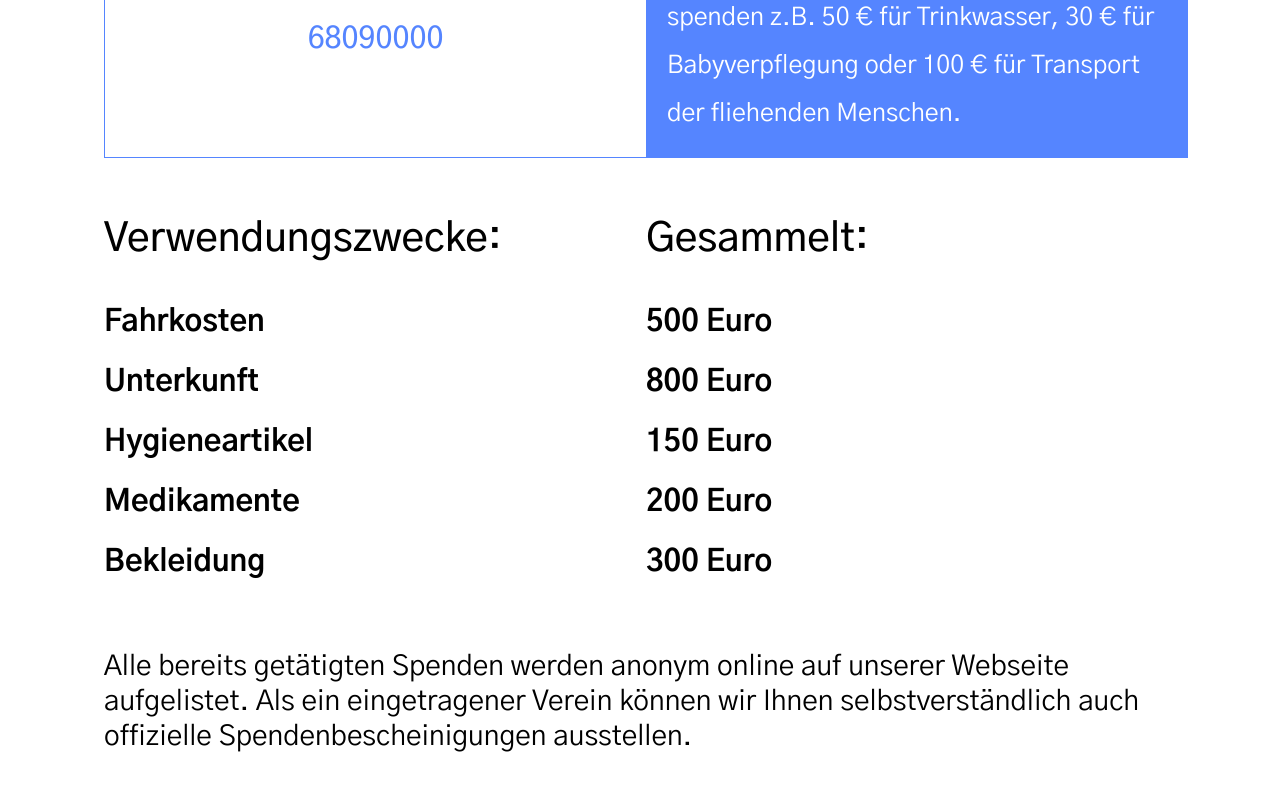
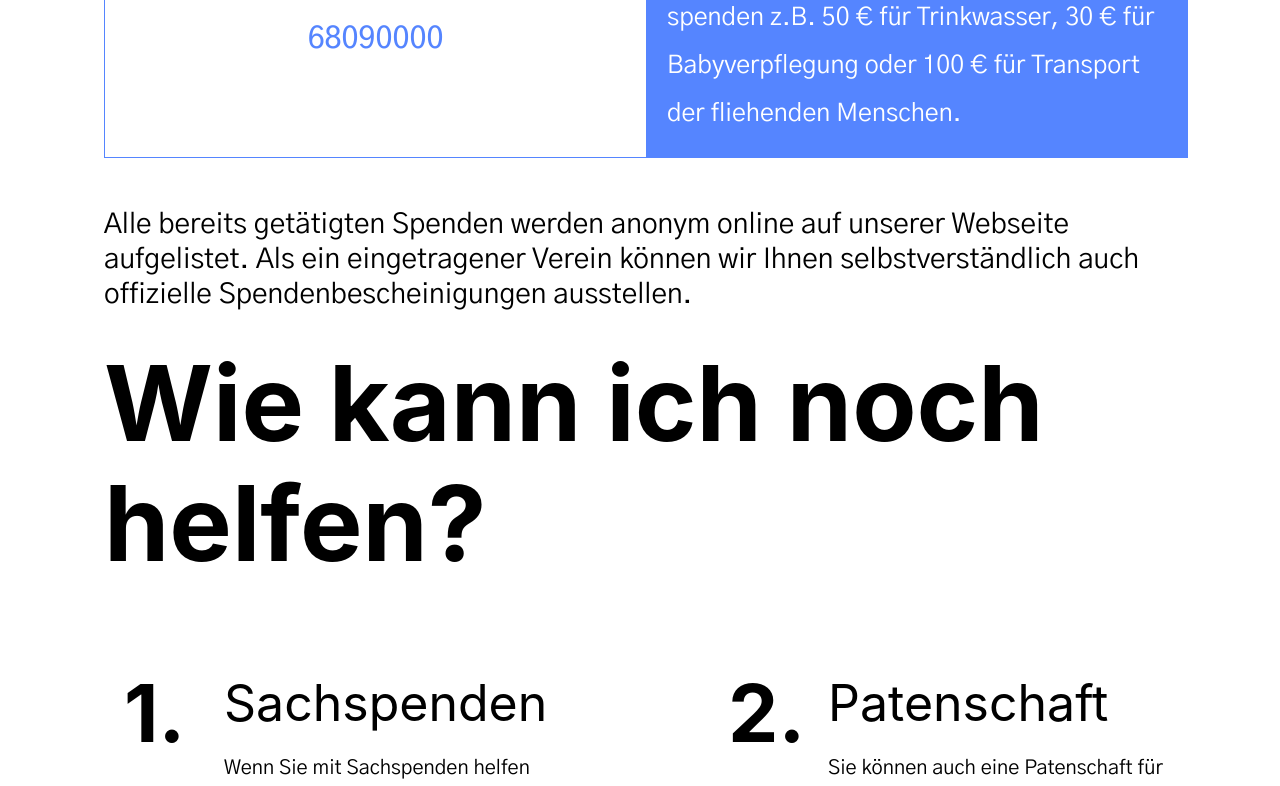
Before and after one commit to d-natallia/Satoka, a React (Create React App) app: page / in a window 1280 px wide. Shown: the part 2604-3390 px from the top of the page. Built offline with nearby package versions, Linux system fonts and the light colour scheme.

Commit message:
add: remove money amount values

```diff
--- a/src/layouts/Ukraine/ukraine.js
+++ b/src/layouts/Ukraine/ukraine.js
@@ -12,10 +12,6 @@ import {
   BlockContainer,
   BlockBlank,
   BlockFilled,
-  ListContainer,
-  ListItem,
-  ListTitle,
-  ListText,
   ReasonsWrapper,
   ReasonContainer,
   ReasonContainerRow,
@@ -23,23 +19,6 @@ import {
   ReasonContainerTitle,
   ReasonContainerText,
 } from "./ukraine.styles";
-
-const LIST = [
-  {
-    title: "Verwendungszwecke",
-    text: [
-      "Fahrkosten",
-      "Unterkunft",
-      "Hygieneartikel",
-      "Medikamente",
-      "Bekleidung",
-    ],
-  },
-  {
-    title: "Gesammelt",
-    text: ["500 Euro", "800 Euro", "150 Euro", "200 Euro", "300 Euro"],
-  },
-];
 
 const REASONS = [
   {
@@ -112,16 +91,6 @@ export const Ukraine = () => (
           </p>
         </BlockFilled>
       </BlockContainer>
-      <ListContainer>
-        {LIST.map(({ title, text }) => (
-          <ListItem>
-            <ListTitle>{title}:</ListTitle>
-            {text.map((text) => (
-              <ListText>{text}</ListText>
-            ))}
-          </ListItem>
-        ))}
-      </ListContainer>
       <MainText>
         Alle bereits getätigten Spenden werden anonym online auf unserer
         Webseite aufgelistet. Als ein eingetragener Verein können wir Ihnen
--- a/src/layouts/Ukraine/ukraine.styles.js
+++ b/src/layouts/Ukraine/ukraine.styles.js
@@ -94,11 +94,13 @@ export const MainText = styled(Text)`
 export const BlockContainer = styled.div`
   display: flex;
   flex: 1 1;
+  margin-bottom: 50px;
 
   ${SCREEN_QUERIES.small} {
     flex-direction: column;
     justify-content: center;
     align-items: center;
+    margin-bottom: 30px;
   }
 `;
 
@@ -107,6 +109,7 @@ export const BlockBlank = styled.div`
   flex-direction: column;
   flex: 1;
   border: 1px solid #5585ff;
+  box-sizing: border-box;
   justify-content: center;
   align-items: center;
   padding: 92px 84px;
@@ -138,7 +141,7 @@ export const BlockBlank = styled.div`
   }
 
   ${SCREEN_QUERIES.small} {
-    max-width: 370px;
+    max-width: 410px;
 
     & p {
       font-size: 20px;
@@ -186,78 +189,6 @@ export const BlockFilled = styled.div`
       font-size: 16px;
       line-height: 20px;
     }
-  }
-`;
-
-export const ListContainer = styled.div`
-  display: flex;
-  flex: 1 1;
-  justify-content: center;
-  align-items: center;
-  margin-top: 50px;
-  margin-bottom: 50px;
-
-  ${SCREEN_QUERIES.small} {
-    margin-top: 30px;
-    margin-bottom: 30px;
-  }
-`;
-
-export const ListItem = styled.div`
-  display: flex;
-  flex: 1;
-  flex-direction: column;
-
-  ${SCREEN_QUERIES.small} {
-    max-width: 185px;
-  }
-`;
-
-export const ListTitle = styled(Text)`
-  font-family: "Gothic A1";
-  font-weight: 500;
-  font-size: 50px;
-  line-height: 62px;
-  color: #000;
-  margin-bottom: 30px;
-
-  ${SCREEN_QUERIES.large} {
-    font-size: 40px;
-  }
-
-  ${SCREEN_QUERIES.medium} {
-    line-height: 40px;
-    font-size: 25px;
-  }
-
-  ${SCREEN_QUERIES.small} {
-    margin-bottom: 20px;
-    line-height: 30px;
-    font-size: 15px;
-  }
-`;
-
-export const ListText = styled(Text)`
-  font-family: "Gothic A1";
-  font-weight: bold;
-  font-size: 36px;
-  line-height: 45px;
-  color: #000;
-  margin-bottom: 15px;
-
-  ${SCREEN_QUERIES.large} {
-    font-size: 30px;
-  }
-
-  ${SCREEN_QUERIES.medium} {
-    font-size: 20px;
-    line-height: 25px;
-  }
-
-  ${SCREEN_QUERIES.small} {
-    margin-bottom: 10px;
-    line-height: 12px;
-    font-size: 10px;
   }
 `;
 
```
